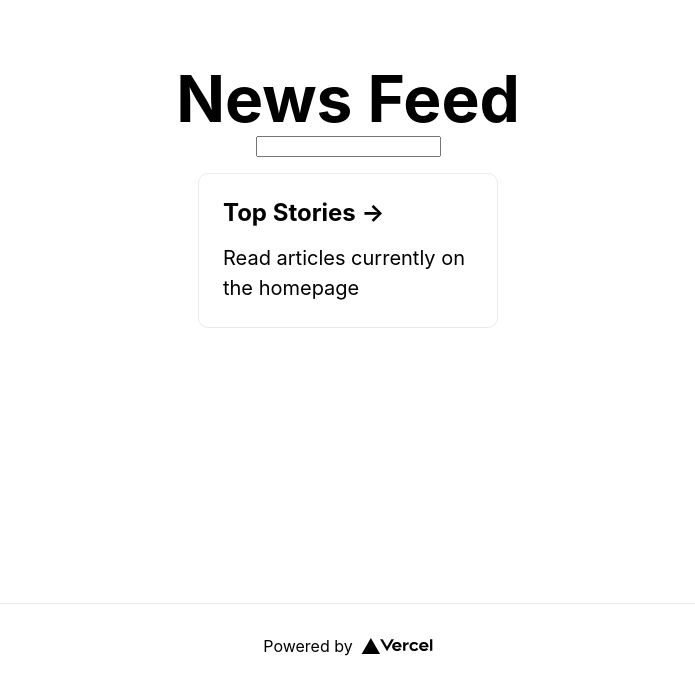
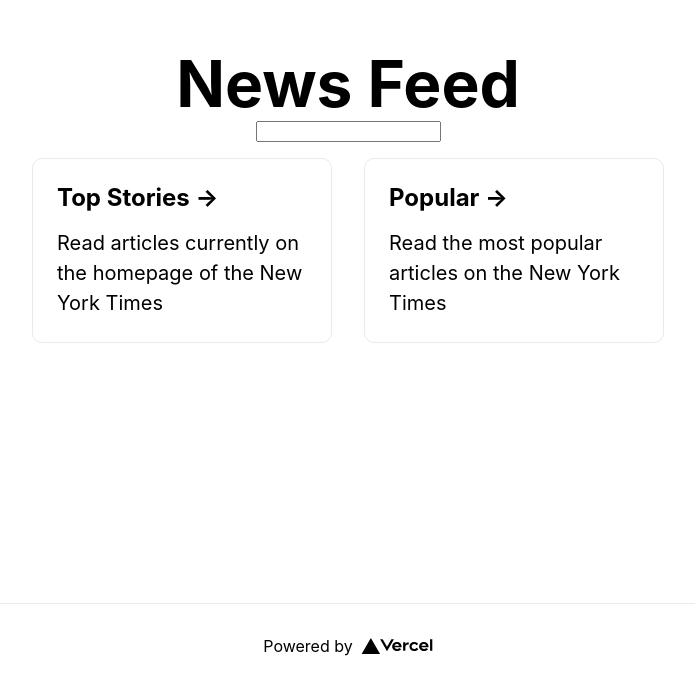
Before and after one commit to gaurish-saini/learning-with-next.js, a Next.js app: page / in a window 1280 px wide. Shown: the part 197-885 px from the top of the page, without its empty margins (292-987 px from the left). Built offline with nearby package versions, Linux system fonts and the light colour scheme.

Commit message:
getStaticPaths

```diff
--- a/pages/index.js
+++ b/pages/index.js
@@ -6,6 +6,18 @@ import Link from "next/link";
 import styles from "../styles/Home.module.css";
 
 export default function Home() {
+  const links = [
+    {
+      title: "Top Stories",
+      desc: "Read articles currently on the homepage of the New York Times",
+      path: "/top-stories",
+    },
+    {
+      title: "Popular",
+      desc: "Read the most popular articles on the New York Times",
+      path: "/popular",
+    },
+  ];
   const [query, getQuery] = useState();
   const router = useRouter();
   const handleOnChange = (e) => getQuery(e.target.value);
@@ -30,12 +42,16 @@ export default function Home() {
         </form>
 
         <div className={styles.grid}>
-          <Link href="/news/">
-            <a className={styles.card}>
-              <h2>Top Stories &rarr;</h2>
-              <p>Read articles currently on the homepage</p>
-            </a>
-          </Link>
+          {links.map((link) => {
+            return (
+              <Link key={link.path} href={`news/${link.path}`}>
+                <a className={styles.card}>
+                  <h2>{link.title} &rarr;</h2>
+                  <p>{link.desc}</p>
+                </a>
+              </Link>
+            );
+          })}
         </div>
       </main>
 
```
Also changed, not shown: pages/news/[path].js (added, +54 -0 lines), pages/news/[query].js (deleted, +0 -34 lines).
